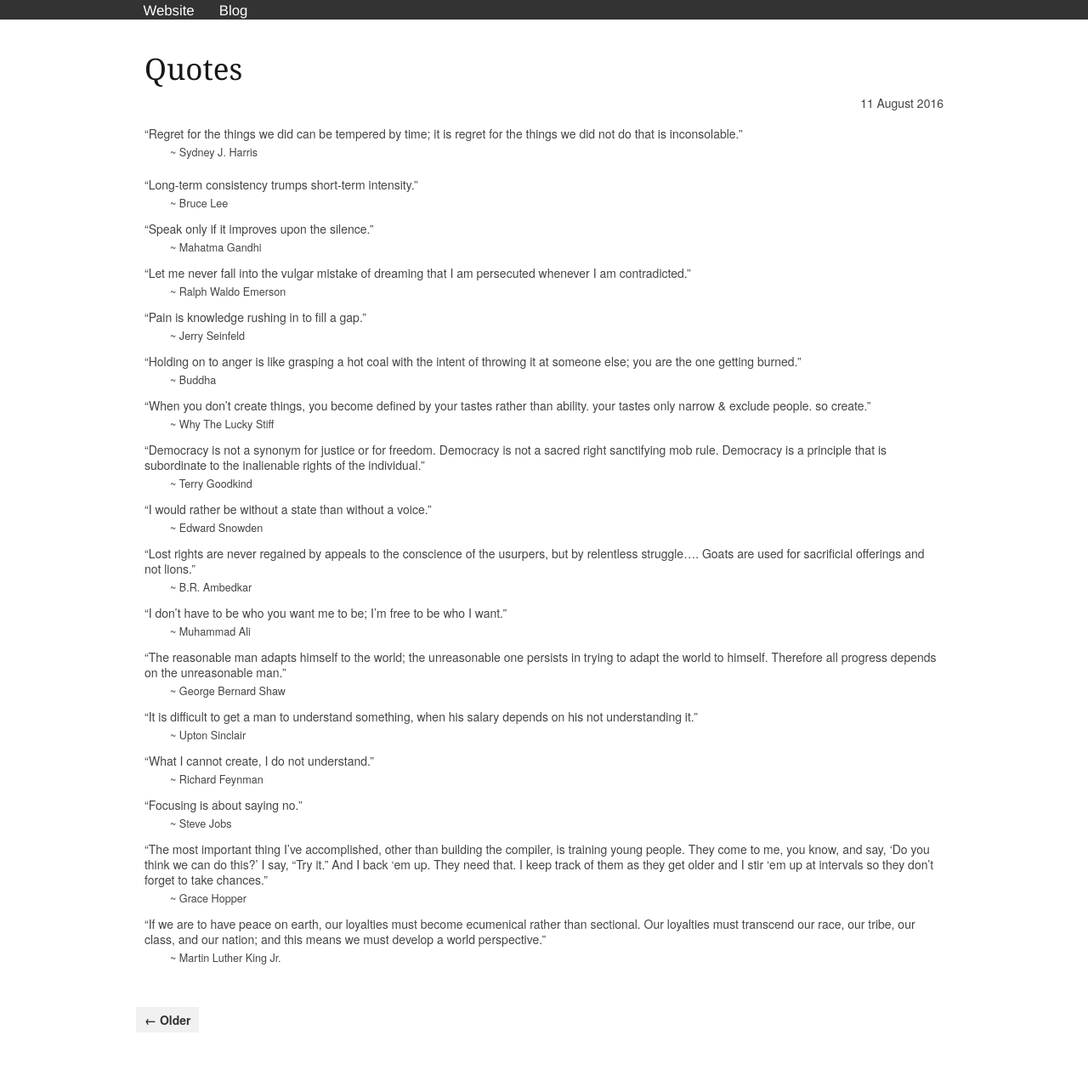
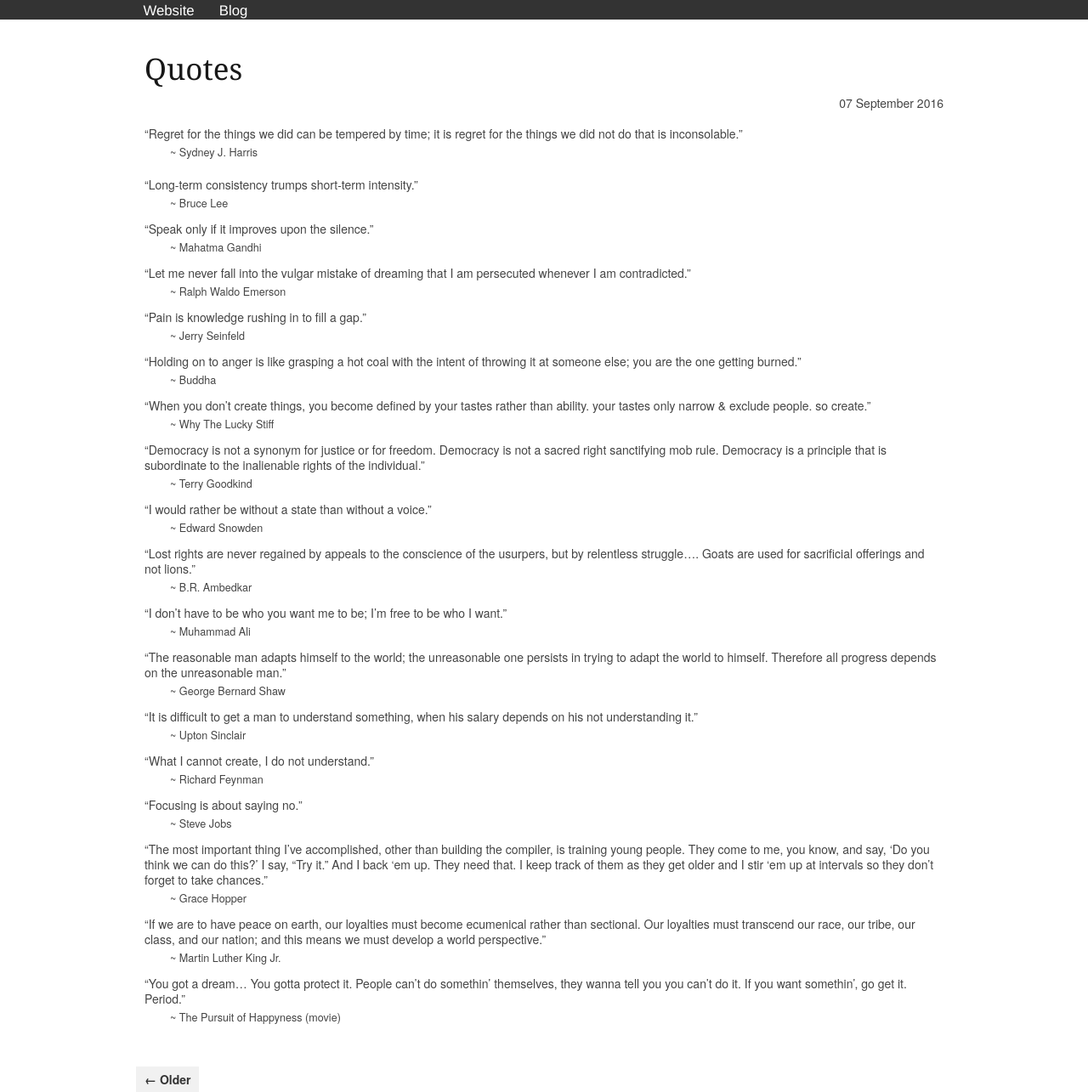
Before and after one commit to arelangi/adityarelangi.com, a Jekyll site: the page blog/quotes.html, which Jekyll copies as it is, in a window 1280 px wide. Shown: the whole page at 85% size. Built offline with Jekyll 4.4.1, drawn with Linux system fonts in a browser that asks for light colours; before the commit the page ends 1215 px from its top, so only the background shows below that.

Commit message:
Update quotes

```diff
--- a/blog/index.html
+++ b/blog/index.html
@@ -26,7 +26,7 @@
 
   <div class="excerpt">
   	<h3><a href="/blog//quotes">Quotes</a></h3>
-  	<span class="post-date">11 August 2016 </span><br/><br/>
+  	<span class="post-date">07 September 2016 </span><br/><br/>
 
   	<ul>
   <li>“Regret for the things we did can be tempered by time; it is regret for the things we did not do that is inconsolable.”
--- a/blog/quotes.html
+++ b/blog/quotes.html
@@ -21,7 +21,7 @@
 <div class="container">
 	<div class="sixteen columns">
 		<h2>Quotes</h2>
-		<span class="post-date">11 August 2016</span>
+		<span class="post-date">07 September 2016</span>
 
 		<div class="content">
 			<ul>
@@ -115,6 +115,11 @@
       <li>~ Martin Luther King Jr.</li>
     </ul>
   </li>
+  <li>“You got a dream… You gotta protect it. People can’t do somethin’ themselves, they wanna tell you you can’t do it. If you want somethin’, go get it. Period.”
+    <ul>
+      <li>~ The Pursuit of Happyness (movie)</li>
+    </ul>
+  </li>
 </ul>
 
 		</div>
```
